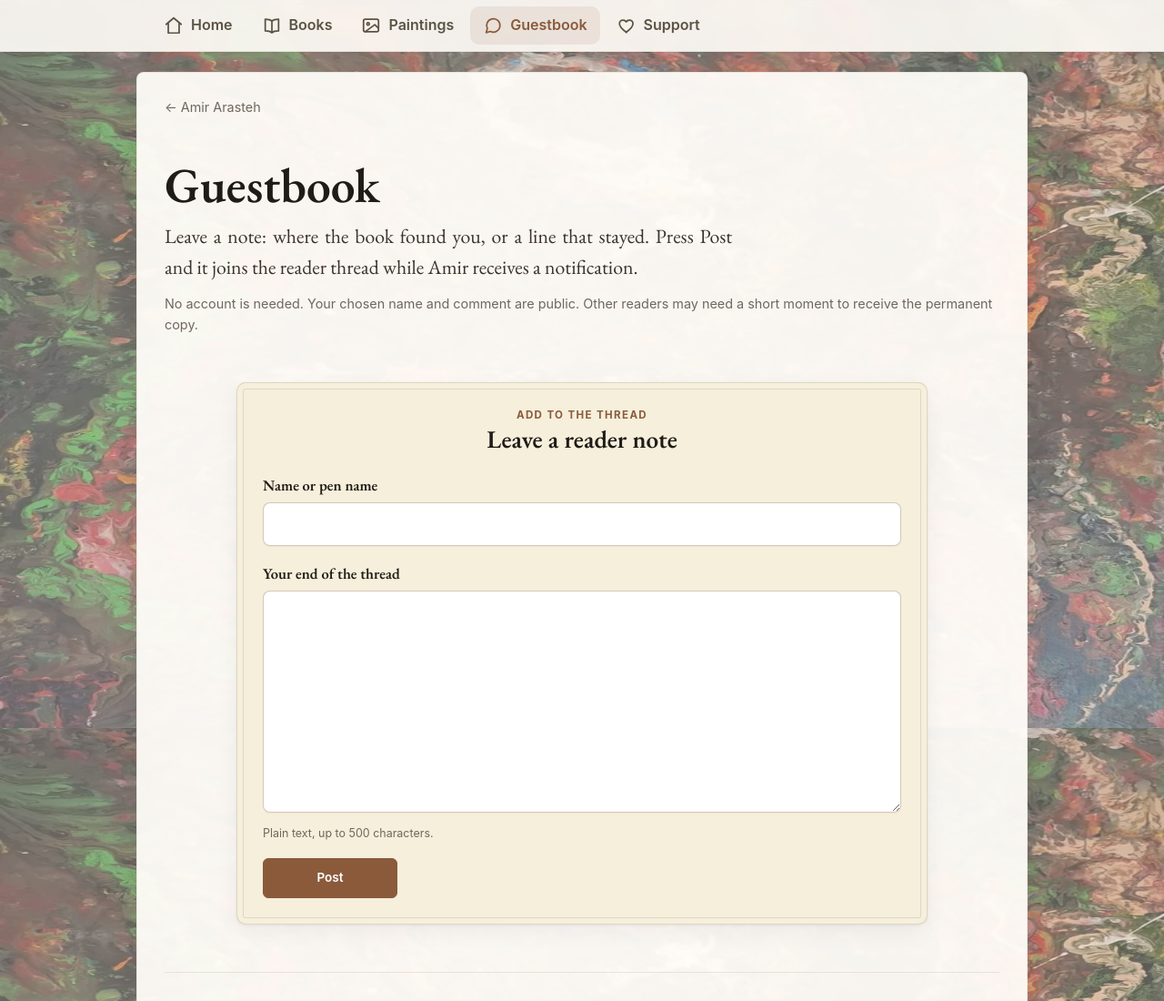
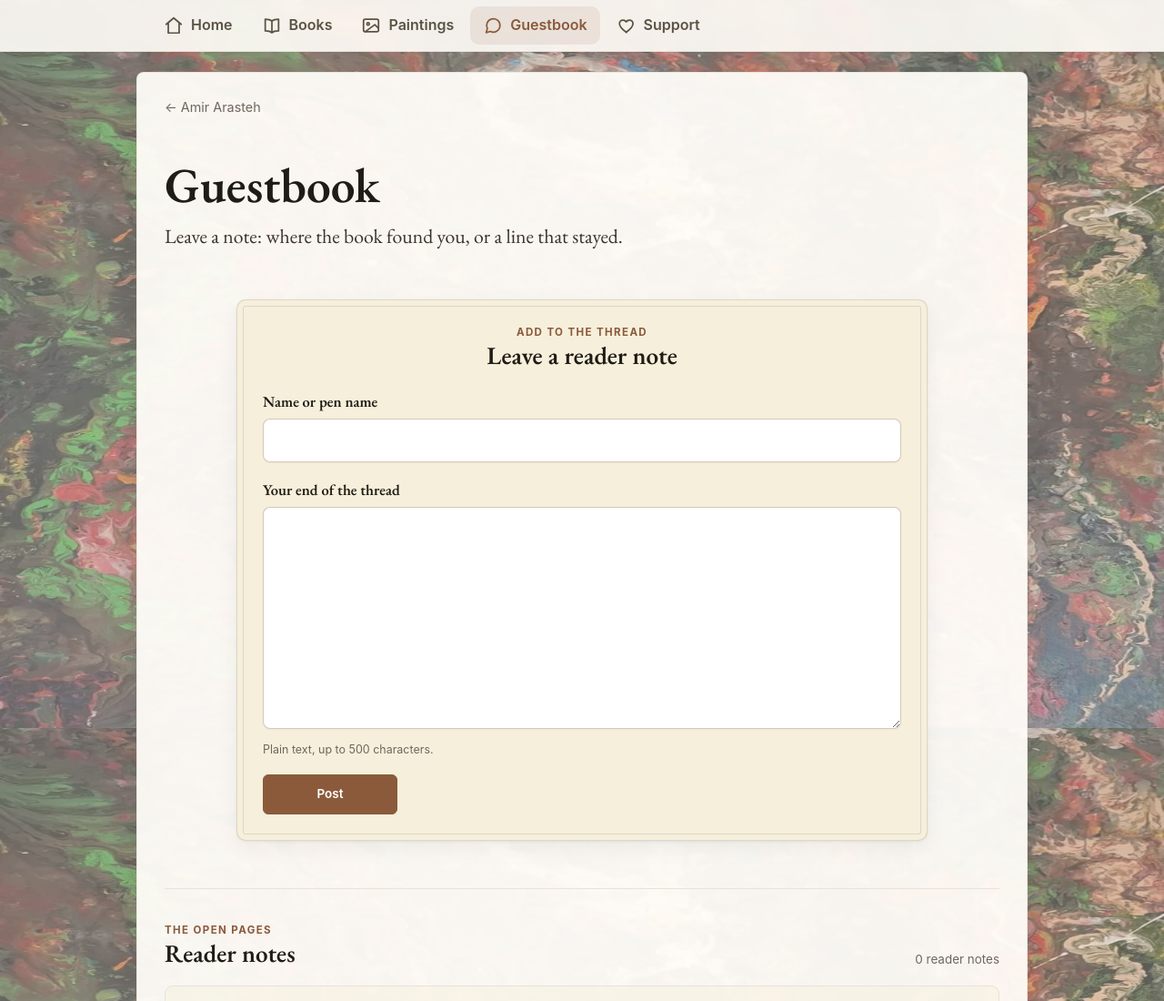
Before and after one commit to amirarasteh1990/amirarasteh1990.github.io, a plain HTML site: page comments/index.html in a window 1280 px wide. Shown: the top 1100 px of the page at 91% size. Drawn offline with Linux system fonts and the light colour scheme.

```diff
--- a/comments/index.html
+++ b/comments/index.html
@@ -67,11 +67,7 @@
 
   <section class="guestbook-intro">
     <h1>Guestbook</h1>
-    <p class="lead">Leave a note: where the book found you, or a
-      line that stayed. Press Post and it joins the reader thread while
-      Amir receives a notification.</p>
-    <p class="muted-note">No account is needed. Your chosen name and comment are public.
-      Other readers may need a short moment to receive the permanent copy.</p>
+    <p class="lead">Leave a note: where the book found you, or a line that stayed.</p>
   </section>
 
   <section class="guestbook-compose" aria-labelledby="leave-note-heading">
```
